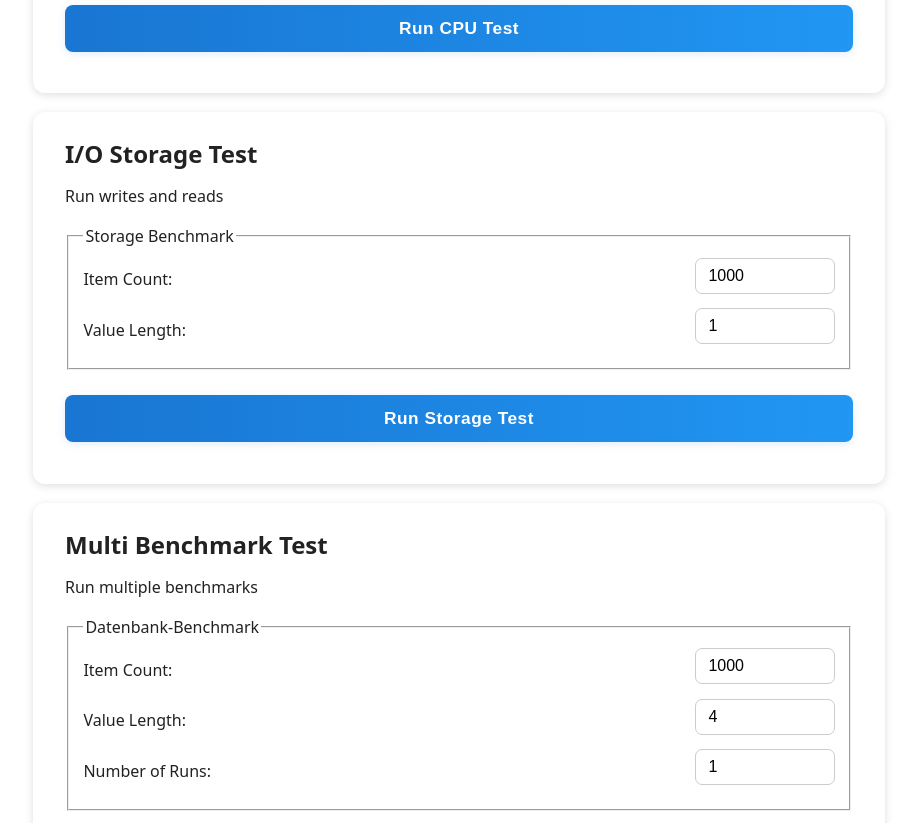
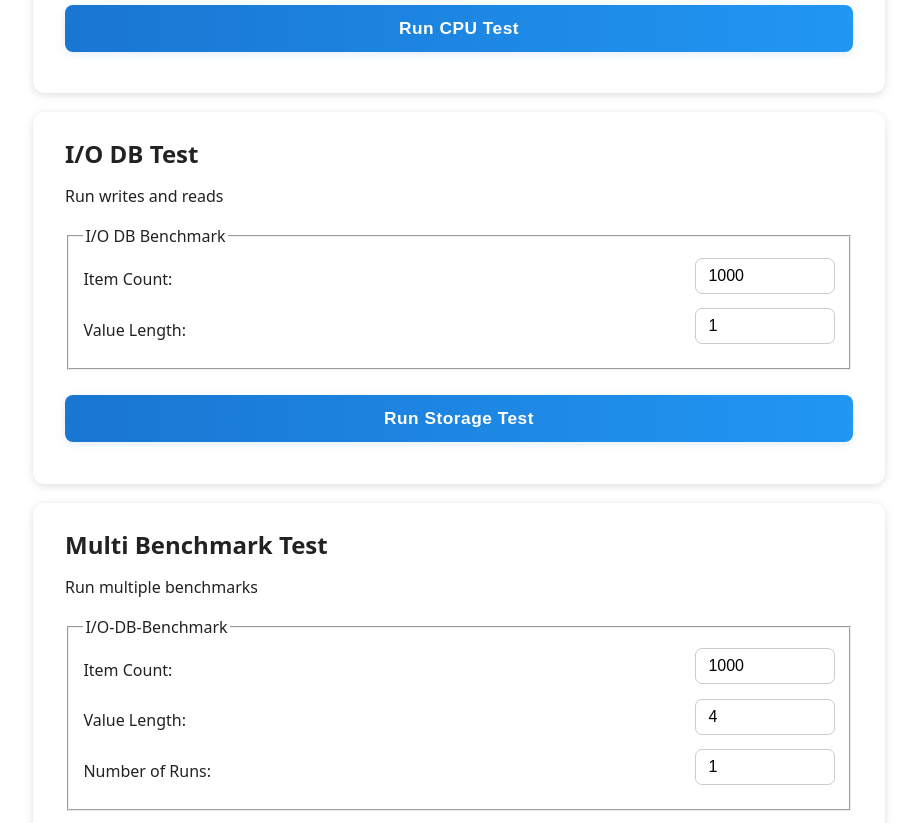
Before and after one commit to jessicadraper/web-hackathon-pwa, a Vue app in the folder pwa-app/: page / in a window 1280 px wide. Shown: the part 340-1163 px from the top of the page, without its empty margins (181-1098 px from the left). Built offline with nearby package versions, Linux system fonts and the light colour scheme.

Commit message:
Text Changes in UI

```diff
--- a/pwa-app/src/App.vue
+++ b/pwa-app/src/App.vue
@@ -3,7 +3,7 @@ import CPUTest from "./components/CPUTest.vue";
 import StorageTest from "./components/StorageTest.vue";
 import MultiBenchmark from "./components/MultiBenchmark.vue";
 </script>
- <template>
+<template>
   <div>
     <h1>Hackathon PWA</h1>
     <div class="card">
@@ -12,11 +12,11 @@ import MultiBenchmark from "./components/MultiBenchmark.vue";
       <CPUTest></CPUTest>
     </div>
     <div class="card">
-      <h2>I/O Storage Test</h2>
+      <h2>I/O DB Test</h2>
       <p>Run writes and reads</p>
       <StorageTest></StorageTest>
     </div>
-        <div class="card">
+    <div class="card">
       <h2>Multi Benchmark Test</h2>
       <p>Run multiple benchmarks</p>
       <MultiBenchmark></MultiBenchmark>
--- a/pwa-app/src/components/MultiBenchmark.vue
+++ b/pwa-app/src/components/MultiBenchmark.vue
@@ -3,7 +3,7 @@
   <div>
     <form @submit.prevent="runBenchmarks" class="benchmark-form">
       <fieldset>
-        <legend>Datenbank-Benchmark</legend>
+        <legend>I/O-DB-Benchmark</legend>
         <label>
           Item Count:
           <input type="number" v-model.number="dbCount" min="1" />
@@ -40,7 +40,7 @@
       <button @click="downloadCSV" class="csv-btn">Export as CSV</button>
       <h3>Benchmark Report</h3>
       <div>
-        <h4>Datenbank-Tests</h4>
+        <h4>I/O-DB-Tests</h4>
         <div v-for="(entry, i) in results.db" :key="i">
           <strong>DB Test Run #{{ entry.run }} (count={{ entry.config.count }}, repeat={{ entry.config.repeat }}):</strong>
           <div>
--- a/pwa-app/src/components/StorageTest.vue
+++ b/pwa-app/src/components/StorageTest.vue
@@ -21,7 +21,7 @@ async function storageTest() {
   <div class="benchmark-card inner-card">
     <form @submit.prevent="storageTest" class="benchmark-form">
       <fieldset>
-        <legend>Storage Benchmark</legend>
+        <legend>I/O DB Benchmark</legend>
         <label>
           Item Count:
           <input type="number" v-model.number="count" min="1" />
```
